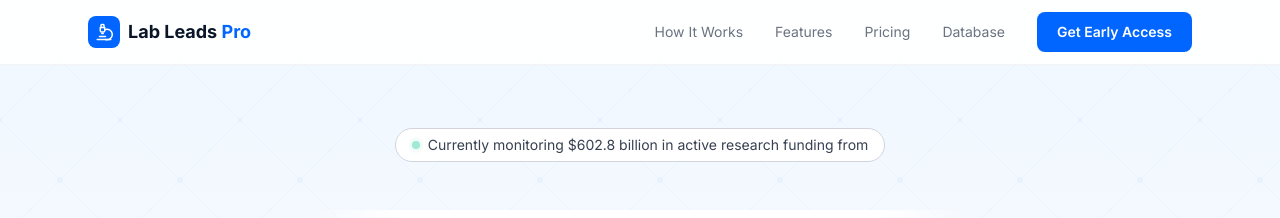
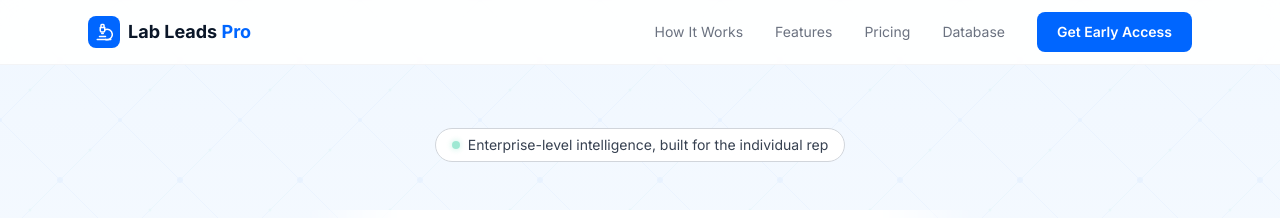
Before and after one commit to lableadmanager-bit/lableadspro-website, a Next.js app: page / in a window 1280 px wide. Shown: the top 218 px of the page. Built offline with nearby package versions, Linux system fonts and the light colour scheme.

Commit message:
feat: new tagline — 'Enterprise-level intelligence, built for the individual rep'

```diff
--- a/src/components/Hero.tsx
+++ b/src/components/Hero.tsx
@@ -34,7 +34,7 @@ export default function Hero() {
         {/* Badge */}
         <div className="animate-fade-in-up inline-flex items-center gap-2 px-4 py-1.5 rounded-full bg-white border border-[var(--color-gray-300)] text-sm text-[var(--color-gray-700)] mb-8">
           <span className="w-2 h-2 rounded-full bg-[var(--color-accent)] animate-blink" />
-          Currently monitoring $602.8 billion in active research funding from
+          Enterprise-level intelligence, built for the individual rep
         </div>
 
         {/* Scrolling agency logo bar */}
```
